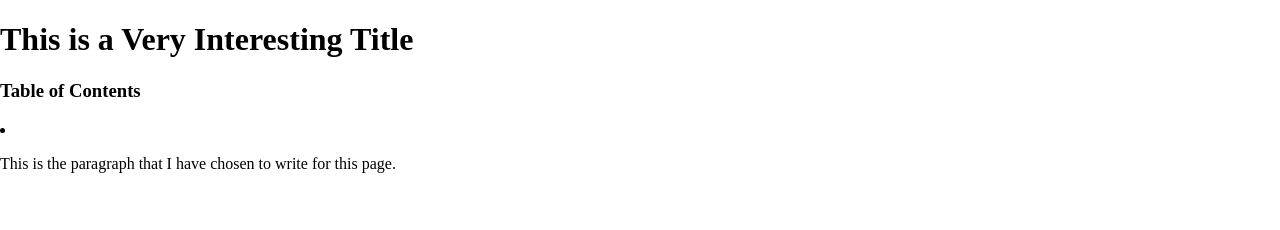
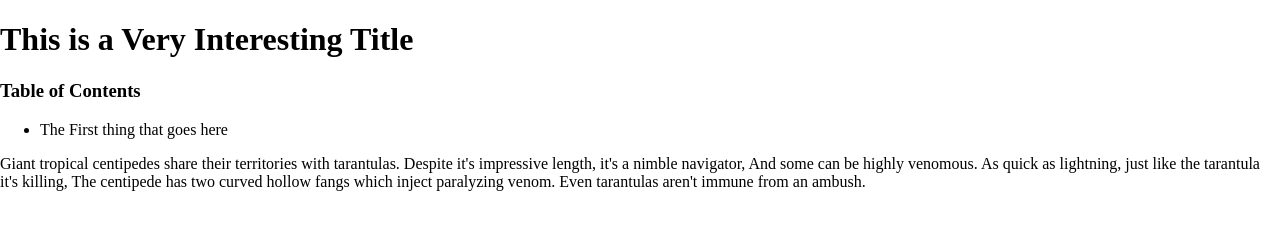
Before and after one commit to NeighborhoodDeficiency/TGJ2O-01-James-Website, a plain HTML site: page index.html in a window 1280 px wide. Drawn offline with Linux system fonts and the light colour scheme.

Commit message:
Update index.html

```diff
--- a/index.html
+++ b/index.html
@@ -9,11 +9,16 @@
   <body>
     <h1>This is a Very Interesting Title</h1>
     <h3>Table of Contents</h3>
-    <li>
-
-    </li>
+    <ul>
+    <li>The First thing that goes here</li>
+    </ul>
     <p>
-      This is the paragraph that I have chosen to write for this page.
+      Giant tropical centipedes share their territories with tarantulas.
+Despite it's impressive length, it's a nimble navigator,
+And some can be highly venomous.
+As quick as lightning, just like the tarantula it's killing,
+The centipede has two curved hollow fangs which inject paralyzing venom.
+Even tarantulas aren't immune from an ambush.
     </p>
   </body>
 </html>
```
